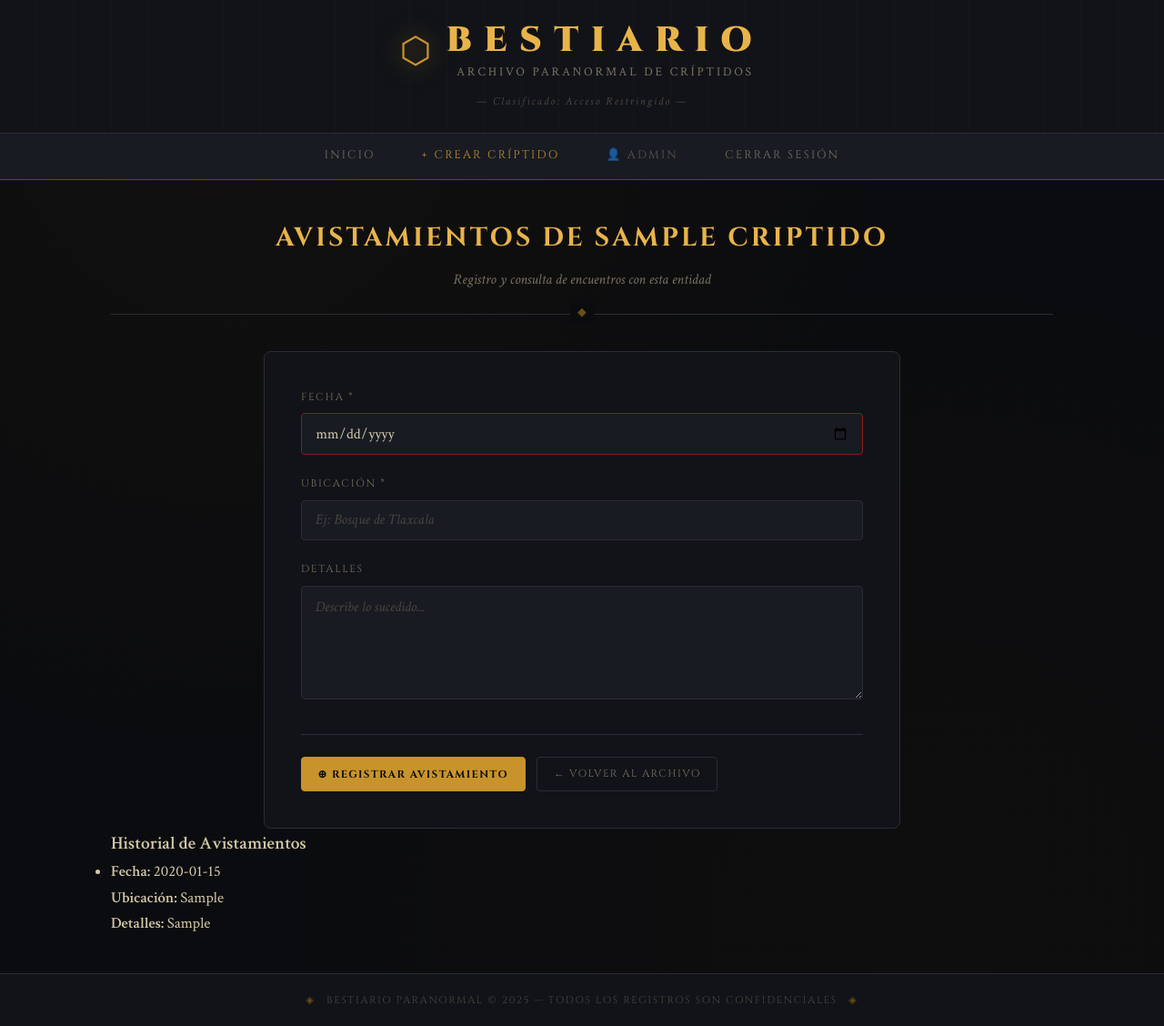
After one commit to ElPunch/Flask-project, a Flask app: page /avistamientos/1 in a window 1280 px wide. The commit adds this page. Shown: the whole page at 91% size. Run offline with Flask 3, Linux system fonts and the light colour scheme; a user stored in the database is signed in; data comes from the database, SQL or seed files in the repository; both versions use the stored data as it was after the commit; tables that the repository leaves empty hold one stand-in row (values such as "Sample post").

Commit message:
feat(avistamientos): implement sightings module linked to criptidos
- Added avistamientos route with GET and POST methods
- Implemented form to register new sightings
- Displayed sightings history ordered by date (DESC)
- Linked sightings to criptidos via foreign key
- Added navigation button in index to access sightings
- Integrated new avistamientos.html template
- Ensured cascade delete logic removes related sightings

```diff
--- a/app.py
+++ b/app.py
@@ -132,6 +132,28 @@ def delete(id):
     db.commit()
     return redirect(url_for('index'))
 
+@app.route('/avistamientos/<int:criptido_id>', methods=['GET', 'POST'])
+@login_required
+def avistamientos(criptido_id):
+    db = get_db()
+
+    if request.method == 'POST':
+        fecha = request.form['fecha']
+        ubicacion = request.form['ubicacion']
+        detalles = request.form['detalles']
+
+        db.execute(
+            'INSERT INTO avistamientos (fecha, ubicacion, detalles, criptido_id) VALUES (?, ?, ?, ?)',
+            (fecha, ubicacion, detalles, criptido_id)
+        )
+        db.commit()
+        return redirect(url_for('avistamientos', criptido_id=criptido_id))
+
+    criptido = db.execute('SELECT * FROM criptidos WHERE id = ?', (criptido_id,)).fetchone()
+    avistamientos = db.execute('SELECT * FROM avistamientos WHERE criptido_id = ? ORDER BY fecha DESC', (criptido_id,)).fetchall()
+
+    return render_template('avistamientos.html', criptido=criptido, avistamientos=avistamientos)
+
 @app.route('/registro', methods=['GET', 'POST'])
 def registro():
     error = None
--- /dev/null
+++ b/templates/avistamientos.html
@@ -0,0 +1,59 @@
+{% extends "base.html" %}
+
+{% block content %}
+
+<div class="page-header">
+    <h2 class="page-title">Avistamientos de {{ criptido['nombre'] }}</h2>
+    <p class="page-desc">Registro y consulta de encuentros con esta entidad</p>
+</div>
+
+<article class="form-container">
+    <form action="{{ url_for('avistamientos', criptido_id=criptido['id']) }}" method="POST" id="form-avistamiento" novalidate>
+
+        <div class="form-group">
+            <label class="form-label" for="fecha">Fecha *</label>
+            <input class="form-input" type="date" id="fecha" name="fecha" required />
+        </div>
+
+        <div class="form-group">
+            <label class="form-label" for="ubicacion">Ubicación *</label>
+            <input class="form-input" type="text" id="ubicacion" name="ubicacion" placeholder="Ej: Bosque de Tlaxcala" required />
+        </div>
+
+        <div class="form-group">
+            <label class="form-label" for="detalles">Detalles</label>
+            <textarea class="form-input form-textarea" id="detalles" name="detalles" rows="4" placeholder="Describe lo sucedido..."></textarea>
+        </div>
+
+        <div class="form-actions">
+            <button class="btn btn--primary" type="submit">
+                ⊕ Registrar Avistamiento
+            </button>
+            <a class="btn btn--secondary" href="{{ url_for('index') }}">
+                ← Volver al archivo
+            </a>
+        </div>
+
+    </form>
+</article>
+
+{% if avistamientos %}
+<div class="avistamientos-list">
+    <h3>Historial de Avistamientos</h3>
+    <ul class="avistamientos-grid">
+        {% for avistamiento in avistamientos %}
+        <li class="avistamiento-card">
+            <p><strong>Fecha:</strong> {{ avistamiento['fecha'] }}</p>
+            <p><strong>Ubicación:</strong> {{ avistamiento['ubicacion'] }}</p>
+            <p><strong>Detalles:</strong> {{ avistamiento['detalles'] }}</p>
+        </li>
+        {% endfor %}
+    </ul>
+</div>
+{% else %}
+<div class="empty-state">
+    <p>No hay avistamientos registrados para este críptido.</p>
+</div>
+{% endif %}
+
+{% endblock %}
--- a/templates/index.html
+++ b/templates/index.html
@@ -48,6 +48,9 @@
                 onclick="return confirmarEliminar()">
                 ✕ Eliminar
             </a>
+            <a class="btn btn--secondary" href="{{ url_for('avistamientos', criptido_id=criptido['id']) }}">
+                👉 Avistamientos
+            </a>
         </div>
 
     </li>
```
Also changed, not shown: bestiario.db.
